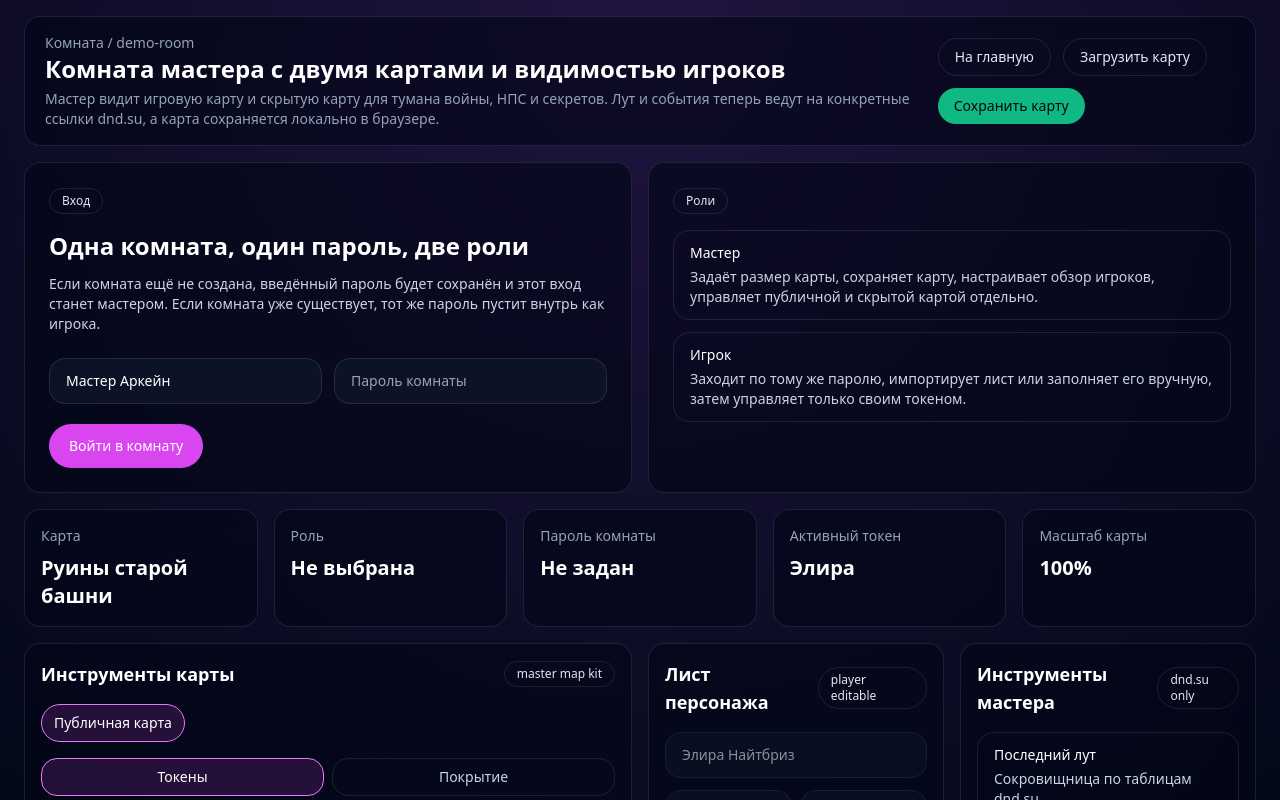
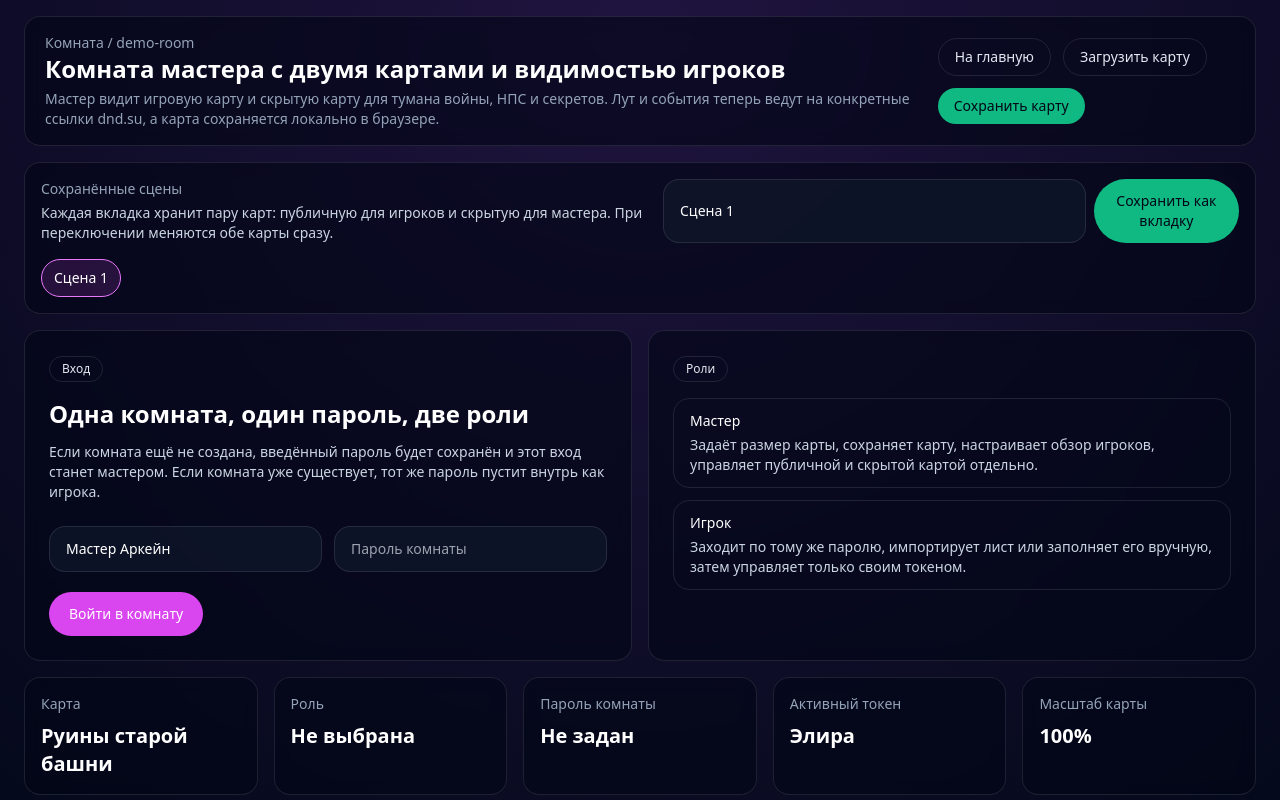
Before and after one commit to Chertwosky/dnd_me, a Next.js app: page /rooms/demo-room in a window 1280 px wide. Both pictures are taken after a click on the button "Сохранить карту". Shown: the top 800 px of the page. Built offline with nearby package versions, Linux system fonts and the light colour scheme.

Commit message:
Add saved map tabs and magic loot rolls

```diff
--- a/components/game-room-page.tsx
+++ b/components/game-room-page.tsx
@@ -98,9 +98,18 @@ type LootResult = {
 type SavedRoomState = {
   mapName: string;
   mapState: MapState;
+  savedMaps?: SavedMapPreset[];
+  activeSavedMapId?: string | null;
   tokens: RoomToken[];
   sheets: CharacterSheet[];
   journal: JournalEntry[];
+};
+
+type SavedMapPreset = {
+  id: string;
+  name: string;
+  mapName: string;
+  mapState: MapState;
 };
 
 const DEFAULT_COLS = 16;
@@ -313,6 +322,18 @@ const randomLootDefault: LootResult = {
   link: treasuryArticleLink,
 };
 
+const magicItemTables: Record<string, string[]> = {
+  А: ['Зелье лечения', 'Свиток заклинания (1-й уровень)', 'Зелье лазания', 'Сумка хранения', 'Друидский талисман +1'],
+  Б: ['Зелье большого лечения', 'Патроны +1', 'Свиток заклинания (2-й уровень)', 'Амулет защиты от обнаружения', 'Верёвка лазания'],
+  В: ['Зелье превосходного лечения', 'Свиток заклинания (3-й уровень)', 'Оружие +1', 'Щит +1', 'Плащ защиты'],
+  Г: ['Свиток заклинания (4-й уровень)', 'Жезл хранителя договоров +1', 'Доспех +1', 'Жезл боевого мага +1', 'Плащ смещения'],
+  Д: ['Свиток заклинания (5-й уровень)', 'Оружие +2', 'Щит +2', 'Кольцо защиты', 'Посох силы'],
+  Е: ['Свиток заклинания (6-й уровень)', 'Зелье высшего лечения', 'Сапоги скорости', 'Кольцо сопротивления', 'Жезл боевого мага +2'],
+  Ё: ['Свиток заклинания (7-й уровень)', 'Оружие +3', 'Пояс силы великана', 'Кольцо телекинеза', 'Посох исцеления'],
+  Ж: ['Свиток заклинания (8-й уровень)', 'Броня +3', 'Посох грома и молний', 'Меч возмездия', 'Ковер-самолёт'],
+  З: ['Свиток заклинания (9-й уровень)', 'Священный мститель', 'Кольцо трёх желаний', 'Посох волшебства', 'Том ясной мысли'],
+};
+
 const initialTokens: RoomToken[] = [
   {
     id: 'elira',
@@ -472,6 +493,38 @@ function rollDie(sides: number) {
   return Math.floor(Math.random() * sides) + 1;
 }
 
+function rollDiceExpression(expression: string) {
+  const match = expression.match(/(\d+)к(\d+)/i);
+  if (!match) return 1;
+
+  const count = Number(match[1]);
+  const sides = Number(match[2]);
+  return Array.from({ length: count }, () => rollDie(sides)).reduce((sum, roll) => sum + roll, 0);
+}
+
+function rollMagicFromReference(reference: string) {
+  const normalized = reference.replace('таблицы', 'таблица').replace('таблицу', 'таблица');
+  const parts = normalized.split(' и ').map((part) => part.trim());
+  const results: string[] = [];
+
+  for (const part of parts) {
+    const match = part.match(/(?:(\d+к\d+)|(\d+))\s+предмет(?:ов)?\s+из\s+таблица\s+([А-ЗЁ])/i) ?? part.match(/(?:(\d+к\d+)|(\d+))\s+предмет(?:ов)?\s+из\s+таблицы\s+([А-ЗЁ])/i);
+    if (!match) continue;
+
+    const count = match[1] ? rollDiceExpression(match[1]) : Number(match[2] || 1);
+    const letter = match[3].toUpperCase();
+    const pool = magicItemTables[letter] ?? [];
+
+    for (let index = 0; index < count; index += 1) {
+      if (!pool.length) continue;
+      const item = pool[Math.floor(Math.random() * pool.length)];
+      results.push(`${letter}: ${item}`);
+    }
+  }
+
+  return results;
+}
+
 function rollTreasureFromTables(crBand: LootCrBand): LootResult {
   const d100 = rollDie(100);
   const individualCoins = treasureCoinTables[crBand].find((entry) => d100 >= entry.range[0] && d100 <= entry.range[1]) ?? treasureCoinTables[crBand][0];
@@ -480,6 +533,7 @@ function rollTreasureFromTables(crBand: LootCrBand): LootResult {
   const gemValue = gemMatch ? Number(gemMatch[1]) : null;
   const gemBucket = gemValue ? gemTables.find((entry) => entry.value === gemValue) ?? null : null;
   const gemItem = gemBucket ? gemBucket.items[Math.floor(Math.random() * gemBucket.items.length)] : null;
+  const magicItems = hoardRow.magic ? rollMagicFromReference(hoardRow.magic) : [];
 
   return {
     name: `Клад по таблице ПО ${crBand}`,
@@ -489,6 +543,7 @@ function rollTreasureFromTables(crBand: LootCrBand): LootResult {
       `Индивидуальные монеты для этой же группы ПО: ${individualCoins.coins.join(', ')}.`,
       `Строка сокровищницы: ${hoardRow.treasure}`,
       hoardRow.magic ? `Магические предметы: ${hoardRow.magic}` : 'Магические предметы: без дополнительных бросков.',
+      magicItems.length ? `Результат по таблицам А–З: ${magicItems.join('; ')}.` : '',
       gemBucket && gemItem ? `Пример камня из соответствующей таблицы: ${gemItem} (${gemBucket.value} зм).` : '',
       'Источник: таблицы статьи “Сокровищница” на dnd.su.',
     ].join(' '),
@@ -691,6 +746,8 @@ export function GameRoomPage({ roomId }: { roomId: string }) {
   const [authError, setAuthError] = useState('');
   const [mapName, setMapName] = useState('Руины старой башни');
   const [mapState, setMapState] = useState<MapState>(createInitialMapState);
+  const [savedMaps, setSavedMaps] = useState<SavedMapPreset[]>([]);
+  const [activeSavedMapId, setActiveSavedMapId] = useState<string | null>(null);
   const [tokens, setTokens] = useState<RoomToken[]>(initialTokens);
   const [sheets, setSheets] = useState<CharacterSheet[]>(initialSheets);
   const [selectedTokenId, setSelectedTokenId] = useState('elira');
@@ -707,6 +764,7 @@ export function GameRoomPage({ roomId }: { roomId: string }) {
   const [zoom, setZoom] = useState(1);
   const [gridColsInput, setGridColsInput] = useState(String(DEFAULT_COLS));
   const [gridRowsInput, setGridRowsInput] = useState(String(DEFAULT_ROWS));
+  const [mapPresetName, setMapPresetName] = useState('Сцена 1');
   const [journal, setJournal] = useState<JournalEntry[]>([
     {
       id: 'j1',
@@ -754,12 +812,17 @@ export function GameRoomPage({ roomId }: { roomId: string }) {
 
     try {
       const parsed = JSON.parse(stored) as Partial<SavedRoomState>;
-      if (parsed.mapName) setMapName(parsed.mapName);
+      if (parsed.mapName) {
+        setMapName(parsed.mapName);
+        setMapPresetName(parsed.mapName);
+      }
       if (parsed.mapState?.cols && parsed.mapState?.rows && parsed.mapState.publicTiles && parsed.mapState.gmTiles) {
         setMapState(parsed.mapState as MapState);
         setGridColsInput(String(parsed.mapState.cols));
         setGridRowsInput(String(parsed.mapState.rows));
       }
+      if (parsed.savedMaps) setSavedMaps(parsed.savedMaps);
+      if (parsed.activeSavedMapId) setActiveSavedMapId(parsed.activeSavedMapId);
       if (parsed.tokens) setTokens(parsed.tokens);
       if (parsed.sheets) setSheets(parsed.sheets);
       if (parsed.journal) setJournal(parsed.journal);
@@ -772,9 +835,9 @@ export function GameRoomPage({ roomId }: { roomId: string }) {
 
   useEffect(() => {
     if (!isLoadedFromStorage) return;
-    const payload: SavedRoomState = { mapName, mapState, tokens, sheets, journal };
+    const payload: SavedRoomState = { mapName, mapState, savedMaps, activeSavedMapId, tokens, sheets, journal };
     window.localStorage.setItem(getStorageKey(roomId), JSON.stringify(payload));
-  }, [isLoadedFromStorage, journal, mapName, mapState, roomId, sheets, tokens]);
+  }, [activeSavedMapId, isLoadedFromStorage, journal, mapName, mapState, roomId, savedMaps, sheets, tokens]);
 
   const addJournalEntry = (type: JournalEntry['type'], text: string) => {
     setJournal((current) => [{ id: `${Date.now()}-${Math.random()}`, type, text, time: nowTime() }, ...current].slice(0, 20));
@@ -914,13 +977,38 @@ export function GameRoomPage({ roomId }: { roomId: string }) {
     if (!file) return;
 
     setMapName(file.name.replace(/\.[^.]+$/, ''));
+    setMapPresetName(file.name.replace(/\.[^.]+$/, ''));
     addJournalEntry('map', `Загружена карта «${file.name}».`);
   };
 
   const handleSaveMap = () => {
-    const payload: SavedRoomState = { mapName, mapState, tokens, sheets, journal };
+    const presetId = activeSavedMapId ?? `map-${Date.now()}`;
+    const nextPreset: SavedMapPreset = {
+      id: presetId,
+      name: mapPresetName.trim() || mapName || 'Новая сцена',
+      mapName,
+      mapState,
+    };
+
+    setSavedMaps((current) => {
+      const existing = current.some((preset) => preset.id === presetId);
+      return existing ? current.map((preset) => (preset.id === presetId ? nextPreset : preset)) : [...current, nextPreset];
+    });
+    setActiveSavedMapId(presetId);
+
+    const payload: SavedRoomState = { mapName, mapState, savedMaps, activeSavedMapId: presetId, tokens, sheets, journal };
     window.localStorage.setItem(getStorageKey(roomId), JSON.stringify(payload));
-    addJournalEntry('save', `Карта «${mapName}» сохранена локально для комнаты ${roomId}.`);
+    addJournalEntry('save', `Карта «${nextPreset.name}» сохранена локально для комнаты ${roomId}.`);
+  };
+
+  const handleLoadSavedMap = (preset: SavedMapPreset) => {
+    setActiveSavedMapId(preset.id);
+    setMapPresetName(preset.name);
+    setMapName(preset.mapName);
+    setMapState(preset.mapState);
+    setGridColsInput(String(preset.mapState.cols));
+    setGridRowsInput(String(preset.mapState.rows));
+    addJournalEntry('map', `Загружена сохранённая сцена «${preset.name}».`);
   };
 
   const handleResizeMap = () => {
@@ -1194,6 +1282,41 @@ export function GameRoomPage({ roomId }: { roomId: string }) {
             </button>
           </div>
         </header>
+
+        <section className="card p-4">
+          <div className="flex flex-col gap-3 lg:flex-row lg:items-center lg:justify-between">
+            <div>
+              <div className="text-sm text-slate-400">Сохранённые сцены</div>
+              <div className="mt-1 text-sm text-slate-300">Каждая вкладка хранит пару карт: публичную для игроков и скрытую для мастера. При переключении меняются обе карты сразу.</div>
+            </div>
+            <div className="flex w-full max-w-xl gap-2">
+              <input
+                value={mapPresetName}
+                onChange={(event) => setMapPresetName(event.target.value)}
+                placeholder="Название вкладки карты"
+                className="w-full rounded-2xl border border-white/10 bg-slate-900/80 px-4 py-3 text-sm text-white"
+              />
+              <button onClick={handleSaveMap} className="rounded-full bg-emerald-500 px-4 py-3 text-sm font-medium text-slate-950">
+                Сохранить как вкладку
+              </button>
+            </div>
+          </div>
+          <div className="mt-4 flex flex-wrap gap-2">
+            {savedMaps.length ? (
+              savedMaps.map((preset) => (
+                <button
+                  key={preset.id}
+                  onClick={() => handleLoadSavedMap(preset)}
+                  className={boardButtonClass(activeSavedMapId === preset.id)}
+                >
+                  {preset.name}
+                </button>
+              ))
+            ) : (
+              <div className="text-sm text-slate-400">Пока нет сохранённых вкладок. Сохраните текущую сцену, чтобы быстро переключаться между наборами карт.</div>
+            )}
+          </div>
+        </section>
 
         {joinStep !== 'ready' ? (
           <section className="grid gap-4 lg:grid-cols-2">
```
